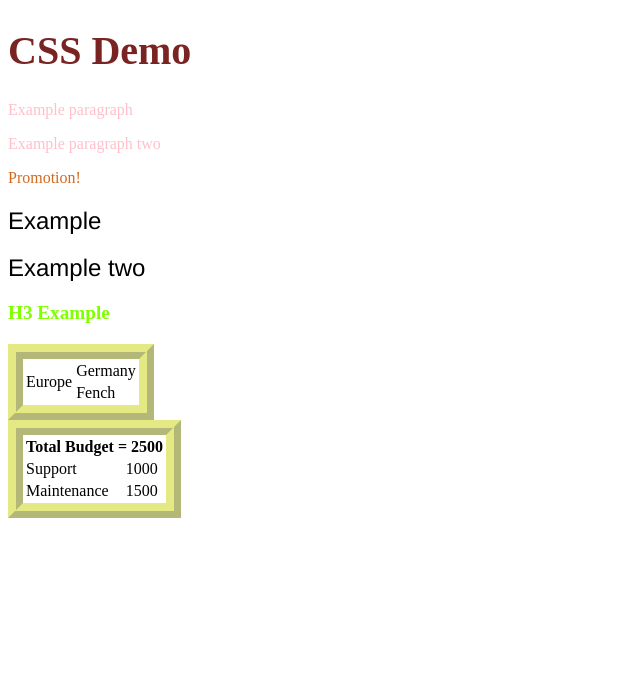
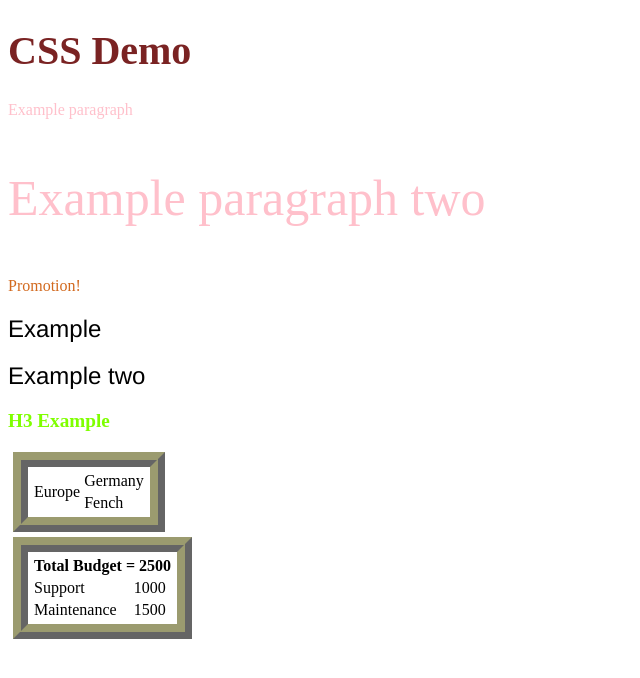
Before and after one commit to Nicholas671/Demo_Page06, a plain HTML site: page index.html in a window 1280 px wide. Shown: the whole page, without its empty margins (0-640 px from the left). Drawn offline with Linux system fonts and the light colour scheme.

Commit message:
Eleventh Commit

```diff
--- a/index.css
+++ b/index.css
@@ -4,6 +4,8 @@ h3 {
 }
 
 table {
-    border: 4mm ridge rgba(211, 220, 50, .6);
+    border: 4mm ridge rgba(5, 5, 1, 0.6);
     ;
+    margin: 5px 5px 5px 5px;
+    padding: 2px 3px 2px 3px;
 }
--- a/index.html
+++ b/index.html
@@ -8,6 +8,10 @@
     <style>
         .promo {
             color: antiquewhite;
+        }
+
+        #main {
+            font-size: 50px;
         }
 
         p {
@@ -25,7 +29,7 @@
 <body>
     <h1 style="color: rgb(122, 35, 35); font-size: 40px;">CSS Demo</h1>
     <p style="color: pink;">Example paragraph</p>
-    <p>Example paragraph two</p>
+    <p id="main">Example paragraph two</p>
     <p class="promo" style="color: chocolate;">Promotion!</p>
     <h2>Example</h2>
     <h2>Example two</h2>
@@ -42,7 +46,6 @@
 
     </table>
     <table>
-        <border>
         <tr>
             <th colspan="2">Total Budget = 2500</th>
         </tr>
@@ -54,7 +57,7 @@
             <td>Maintenance</td>
             <td>1500</td>
         </tr>
-        </border>
+
     </table>
 </body>
 
```
Lines whose indentation alone changed are shown as unchanged.
